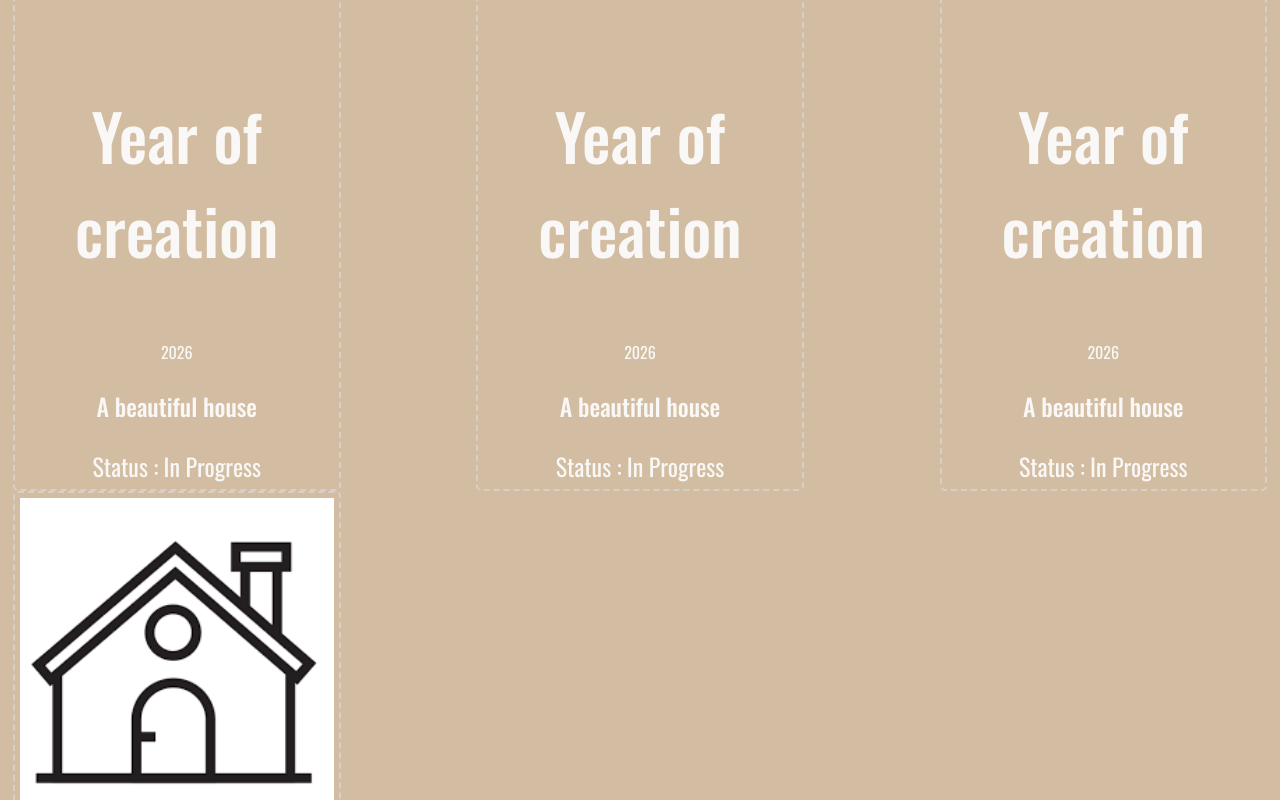
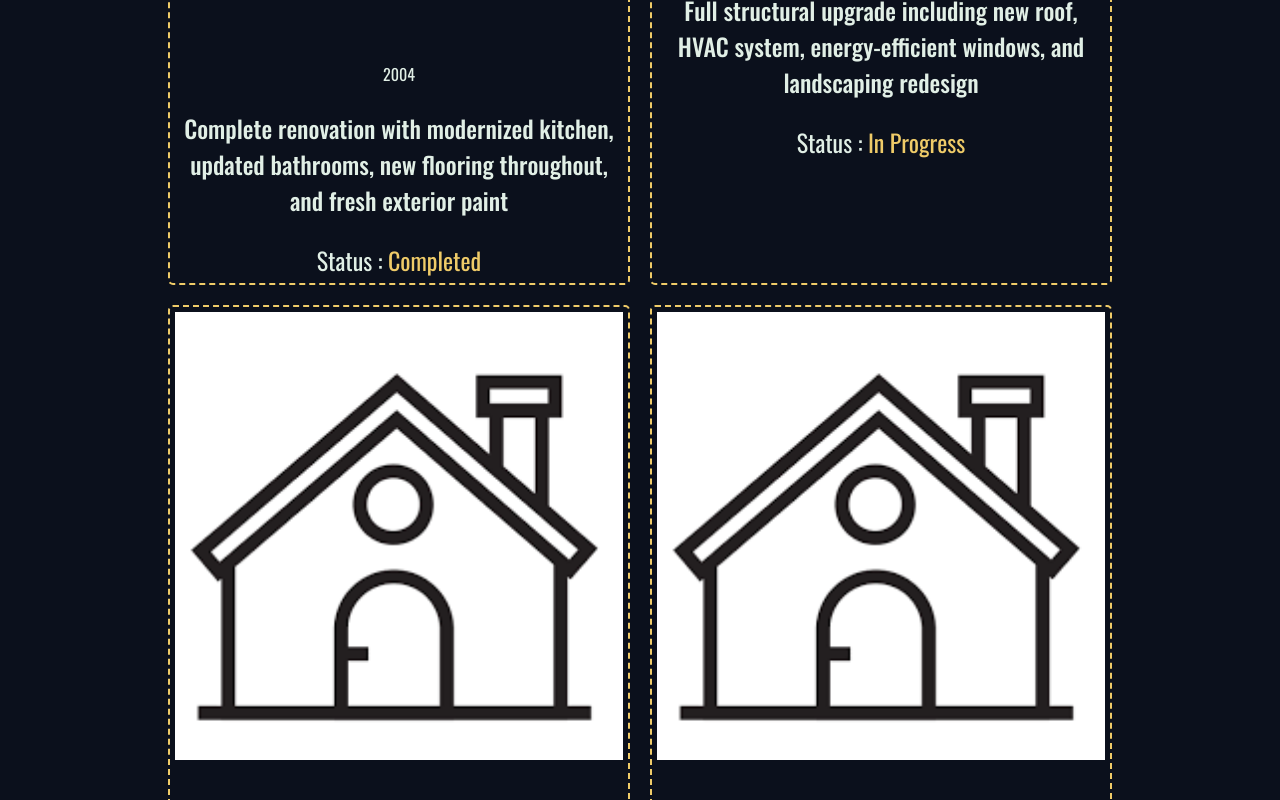
Before and after one commit to sonicx180/ginz-website, a SvelteKit app: page /work in a window 1280 px wide. Shown: the part 1560-2360 px from the top of the page. Built offline with nearby package versions, Linux system fonts and the light colour scheme.

Commit message:
forgot to commit these too

```diff
--- a/src/app.css
+++ b/src/app.css
@@ -2,10 +2,10 @@
 
 :root {
 	--font: 'Oswald', Helvetica, sans-serif;
-	--bg-clr: #d3bda2;
-	--light-clr: #d9cfc7;
-	--med-clr: #f9f8f6;
-	--dark-clr: #efe9e3;
+	--primary-clr: #0b101c;
+	--secondary-clr: #e1efe6;
+	--accent-clr: #efcb68;
+
 	--bld-ft-wght: 700;
 	--med-ft-wght: 500;
 	--light-ft-wght: 200;
@@ -25,8 +25,8 @@ html {
 body {
 	min-height: 100dvh;
 	font-family: var(--font);
-	color: var(--med-clr);
-	background-color: var(--bg-clr);
+	background-color: var(--primary-clr);
+	color: var(--secondary-clr);
 	display: flex;
 	flex-direction: column;
 }
@@ -39,7 +39,7 @@ h2 {
 }
 
 h3 {
-	font-size: clamp(1.2rem, 6vw, 4rem);;
+	font-size: clamp(1.2rem, 6vw, 4rem);
 }
 
 h3,
@@ -74,7 +74,7 @@ main {
 	width: 75%;
 	margin-left: auto;
 	margin-right: auto;
-	border: 3px var(--dark-clr) solid;
+	border: 3px var(--secondary-clr) solid;
 }
 
 /* Animation for content */
--- a/src/components/Card.svelte
+++ b/src/components/Card.svelte
@@ -7,10 +7,10 @@
 		iUrl: string;
 	}
 	let {
-		address = "1010 Lorem Ipsum Avenue, Lorem, Ipsum, 00000",
+		address = '1010 Lorem Ipsum Avenue, Lorem, Ipsum, 00000',
 		year = 2026,
 		description = 'A beautiful house',
-        status = "In Progress",
+		status = 'In Progress',
 		iUrl = '/imgs/house.png'
 	}: Props = $props();
 </script>
@@ -21,18 +21,28 @@
 	<h3>Year of creation</h3>
 	<time> {year}</time>
 	<p>{description}</p>
-    <span> Status : {status}</span>
+	<span> Status : <span class="accent">{status} </span> </span>
 </div>
 
 <style>
 	.work-card {
-        width:25%;
-		border: 2px dashed var(--light-clr);
+		width: 35vw;
+		margin: 10px;
+		border: 2px dashed var(--accent-clr);
 		border-radius: 5px;
-        padding:5px;
+		padding: 5px;
 	}
-    .house-img {
-        object-fit: contain;
-        width:100%;
-    }
+	.house-img {
+		object-fit: contain;
+		width: 100%;
+	}
+	.accent {
+		color: var(--accent-clr);
+	}
+
+	@media screen and (max-width: 400px) {
+		.work-card {
+			width: 70vw;
+		}
+	}
 </style>
--- a/src/components/Footer.svelte
+++ b/src/components/Footer.svelte
@@ -12,6 +12,6 @@
         text-align:center;
     }
     a {
-        color:var(--light-clr);
+        color:var(--accent-clr);
     }
 </style>
--- a/src/components/Hero.svelte
+++ b/src/components/Hero.svelte
@@ -9,7 +9,7 @@
 		<span use:concurrent={{ interval:100 }}>Engineering & Contractor Work</span>
 	</div>
 
-	<img src="./contractor-icon.png" alt="Icon of a contractor holding tools" />
+	<img src="/imgs/contractor-icon.png" alt="Icon of a contractor holding tools" />
 </div>
 
 <style>
@@ -24,6 +24,6 @@
 		object-fit: contain;
 	}
 	span {
-		color: var(--dark-clr);
+		color: var(--accent-clr);
 	}
 </style>
--- a/src/components/Navbar.svelte
+++ b/src/components/Navbar.svelte
@@ -3,7 +3,7 @@
 
 <nav class="navbar">
 	<span class="icon">
-		<img src="/ginz-logo.png" alt="Logo of Ginz & Associates" />
+		<img src="/imgs/ginz-logo.png" alt="Logo of Ginz & Associates" />
 	</span>
 	<div class="links">
 		<a href="/"><i class="fa-solid fa-house"></i> Home </a>
@@ -21,15 +21,15 @@
 	}
 	.links > a {
 		margin: 0 10px;
-		font-size:1.2rem;
-		color:var(--dark-clr);
+		font-size: 1.2rem;
+		color: var(--accent-clr);
 	}
 	.links > a:hover {
-		color:var(--light-clr);
+		color: var(--secondary-clr);
 	}
 
 	.icon img {
 		width: 8vw;
-		object-fit:contain;
+		object-fit: contain;
 	}
 </style>
--- a/src/routes/+layout.svelte
+++ b/src/routes/+layout.svelte
@@ -1,15 +1,15 @@
 <script lang="ts">
 	import '../app.css';
 	import Navbar from '../components/Navbar.svelte';
-	import Footer from '../components/Footer.svelte'
+	import Footer from '../components/Footer.svelte';
 	let { children } = $props();
 </script>
 
 <svelte:head>
 	<script src="https://kit.fontawesome.com/b2a6bb7e3b.js" crossorigin="anonymous"></script>
-	<link rel="icon" type="image/x-icon" href="/favicon.ico" />
-	<link rel="image/png" type="image/png" sizes="500x500" href = "/ginz-logo.png" />
-	<title> Ginz & Associates Inc </title>
+	<link rel="icon" type="image/x-icon" href="/imgs/favicon.ico" />
+	<link rel="image/png" type="image/png" sizes="500x500" href="/imgs/ginz-logo.png" />
+	<title>Ginz & Associates Inc</title>
 </svelte:head>
 <Navbar />
 {@render children()}
--- a/src/routes/contact/+page.svelte
+++ b/src/routes/contact/+page.svelte
@@ -3,7 +3,7 @@
 
 <main>
 	<h1>Contact Us</h1>
-	<a href = "tel:+1-213-361-9181" class = "tel"> 1-213-361-9181</a>
+	<a href="tel:+1-213-361-9181" class="tel"> 1-213-361-9181</a>
 </main>
 
 <style>
@@ -11,6 +11,6 @@
 		text-align: center;
 	}
 	.tel {
-		color:var(-)
+		color: var(--accent-clr);
 	}
 </style>
--- a/src/routes/work/+page.svelte
+++ b/src/routes/work/+page.svelte
@@ -1,16 +1,39 @@
 <script lang="ts">
 	import WorkCard from '../../components/Card.svelte';
-
 </script>
 
 <main>
 	<h1>Our Work</h1>
 
 	<div class="card-container">
-		<WorkCard />
-        <WorkCard />
-        <WorkCard />
-        <WorkCard />
+		<WorkCard
+			address="1507 Gladwick Street, Carson, CA"
+			description="Complete renovation with modernized kitchen, updated bathrooms, new flooring throughout, and fresh exterior paint"
+			status="Completed"
+			year={2004}
+			iUrl="/imgs/house.png"
+		/>
+		<WorkCard
+			address="2341 Maple Avenue, Long Beach, CA"
+			description="Full structural upgrade including new roof, HVAC system, energy-efficient windows, and landscaping redesign"
+			status="In Progress"
+			year={2025}
+			iUrl="/imgs/house.png"
+		/>
+		<WorkCard
+			address="876 Ocean Boulevard, Torrance, CA"
+			description="Luxury flip featuring custom cabinetry, granite countertops, hardwood floors, and smart home integration"
+			status="Completed"
+			year={2025}
+			iUrl="/imgs/house.png"
+		/>
+		<WorkCard
+			address="4521 Pine Street, Compton, CA"
+			description="Ground-up restoration with foundation reinforcement, electrical rewiring, plumbing overhaul, and modern amenities"
+			status="Planning"
+			year={2026}
+			iUrl="/imgs/house.png"
+		/>
 	</div>
 </main>
 
@@ -18,9 +41,9 @@
 	main {
 		text-align: center;
 	}
-    .card-container {
-        display:flex;
-        justify-content: space-between;
-        flex-wrap:wrap;
-    }
+	.card-container {
+		display: flex;
+		justify-content: center;
+		flex-wrap: wrap;
+	}
 </style>
--- /dev/null
+++ b/src/routes/work/[project]/+page.svelte
@@ -0,0 +1,2 @@
+<script>
+</script>
```
Also changed, not shown: src/routes/+page.svelte (+3 -4 lines).
